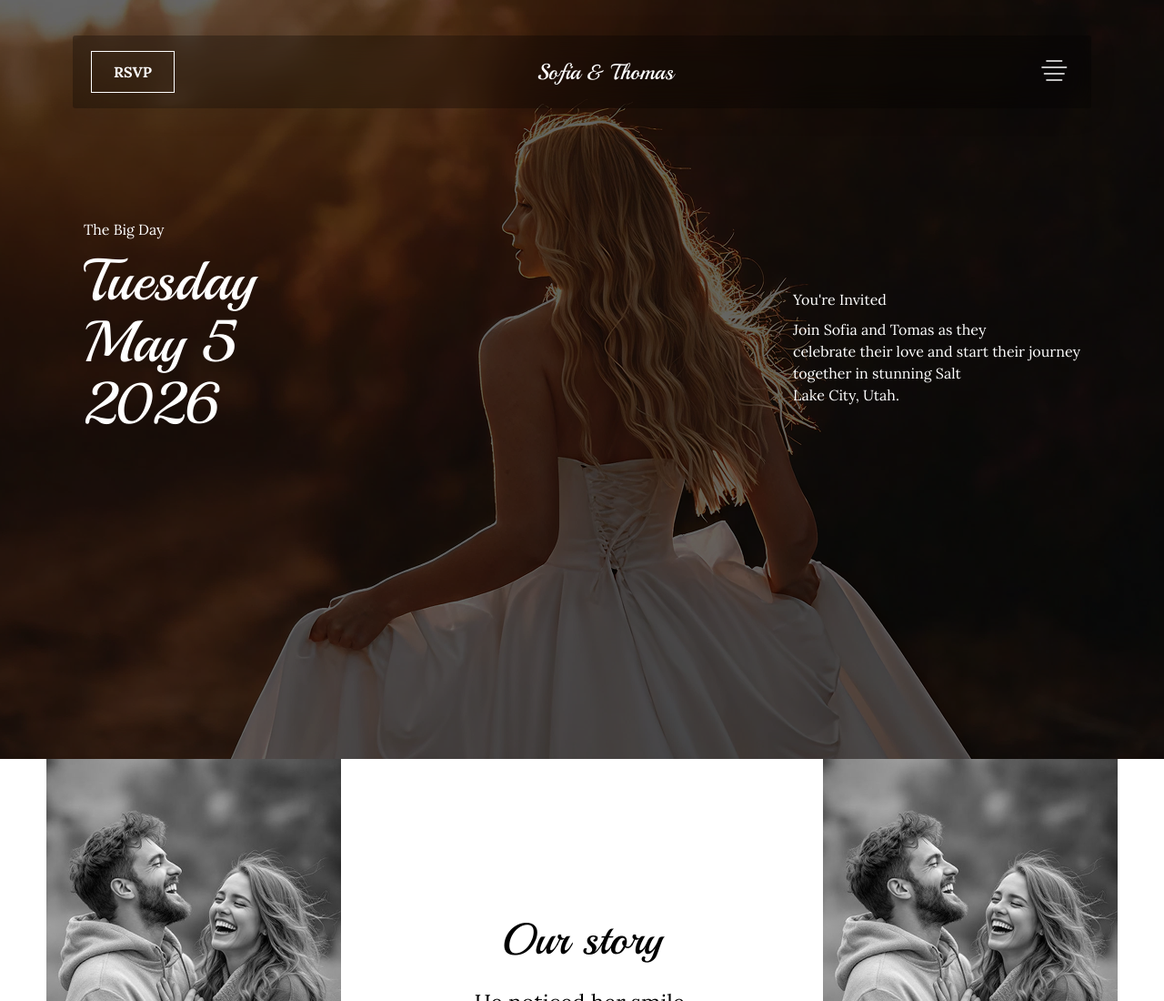
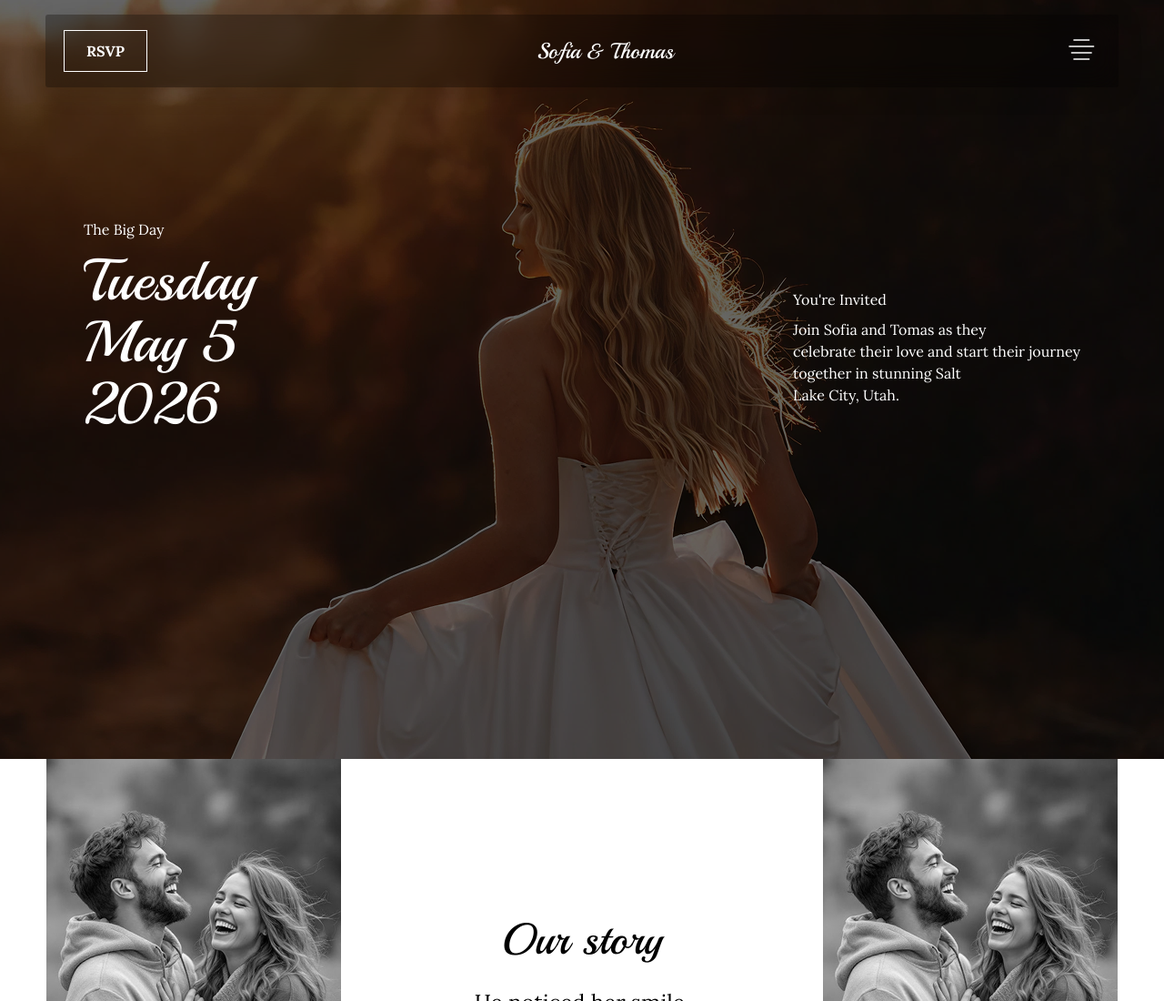
Before and after one commit to yasin-tahmasbi/Wedding, a plain HTML site: page index.html in a window 1280 px wide. Shown: the top 1100 px of the page at 91% size. Drawn offline with Linux system fonts and the light colour scheme.

Commit message:
change style

```diff
--- a/assets/css/main.css
+++ b/assets/css/main.css
@@ -49,7 +49,7 @@ body {
             background: rgb(255, 255, 255);
             width: 100%;
             min-height: 693px;
-            padding: 32px 100px;
+            padding: 32px 70px;
             display: flex;
             flex-direction: column;
             position: fixed;
@@ -140,9 +140,9 @@ body {
         }
 
         >nav {
-            top: 39px;
-            left: 80px;
-            right: 80px;
+            top: 16px;
+            left: 50px;
+            right: 50px;
             padding: 0 20px;
             min-height: 80px;
             position: fixed;
```
Also changed, not shown: assets/img/sc1.png (added), assets/img/sc2.png (added), assets/img/sc3.png (added), assets/img/sc4.png (added), assets/img/sc5.png (added).
